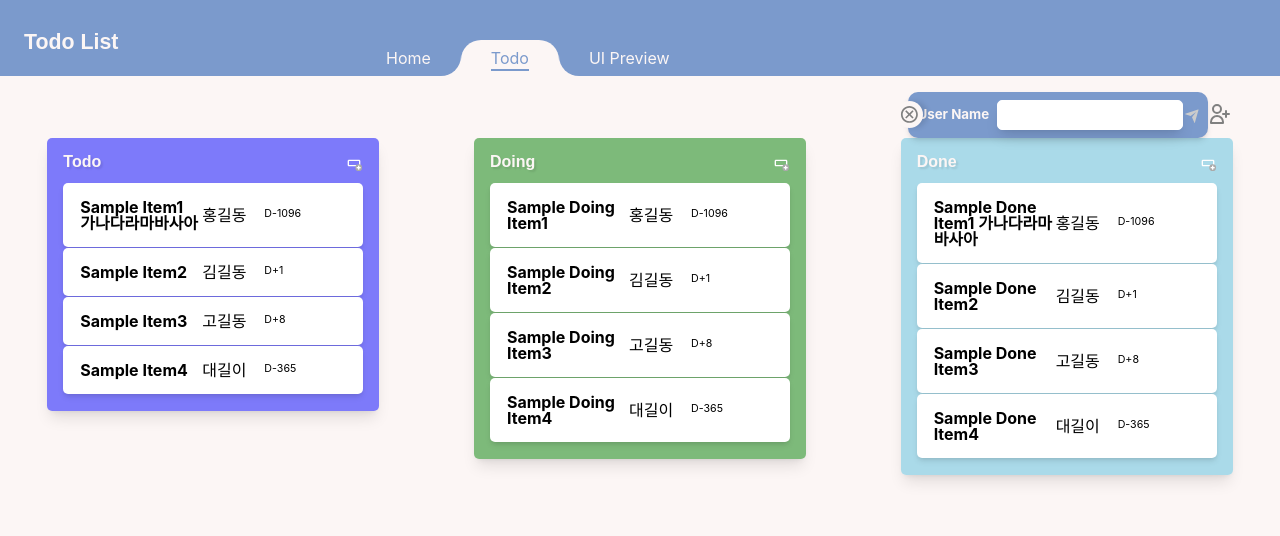
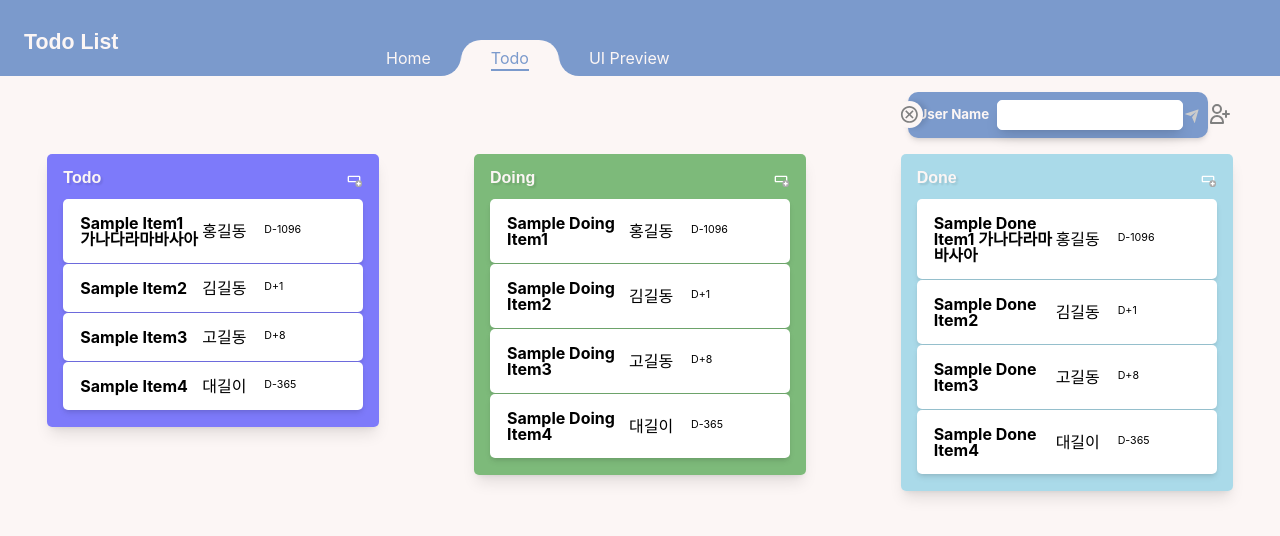
Before and after one commit to RunLearn/super-todoapp, a Next.js app: page /room in a window 1280 px wide. Shown: the top 536 px of the page. Built offline with nearby package versions, Linux system fonts and the light colour scheme.

Commit message:
Style(Todoroom): Add padding

```diff
--- a/pages/room/index.tsx
+++ b/pages/room/index.tsx
@@ -15,7 +15,7 @@ const TodoPage: NextPage = () => {
             </header>
             <MainLayout>
                 <TodoRoomMainHeader />
-                <FlexBoxLayout flexType="colLeft">
+                <FlexBoxLayout flexType="colLeft" style={{paddingTop: "0.5rem"}}>
                     <FlexBoxLayout flexType="rowAround" style={{width: "100%"}}>
                         <TodoListConatiner title="Todo" list={ todoList } backgroundColor="primary" />
                         <TodoListConatiner title="Doing" list={ doingList } backgroundColor="success" />
--- a/src/features/todo/components/InvitationContianer.tsx
+++ b/src/features/todo/components/InvitationContianer.tsx
@@ -5,7 +5,7 @@ import InvitationForm from "./InvitationForm"
 
 const InvitationContianer: NextPage = () => {
     return (
-        <FlexBoxLayout flexType="rowRightMiddle">
+        <FlexBoxLayout flexType="rowRightMiddle" style={{paddingBottom: "0.5rem"}}>
             <InvitationForm />
             <InvitationButton />
         </FlexBoxLayout>
```
